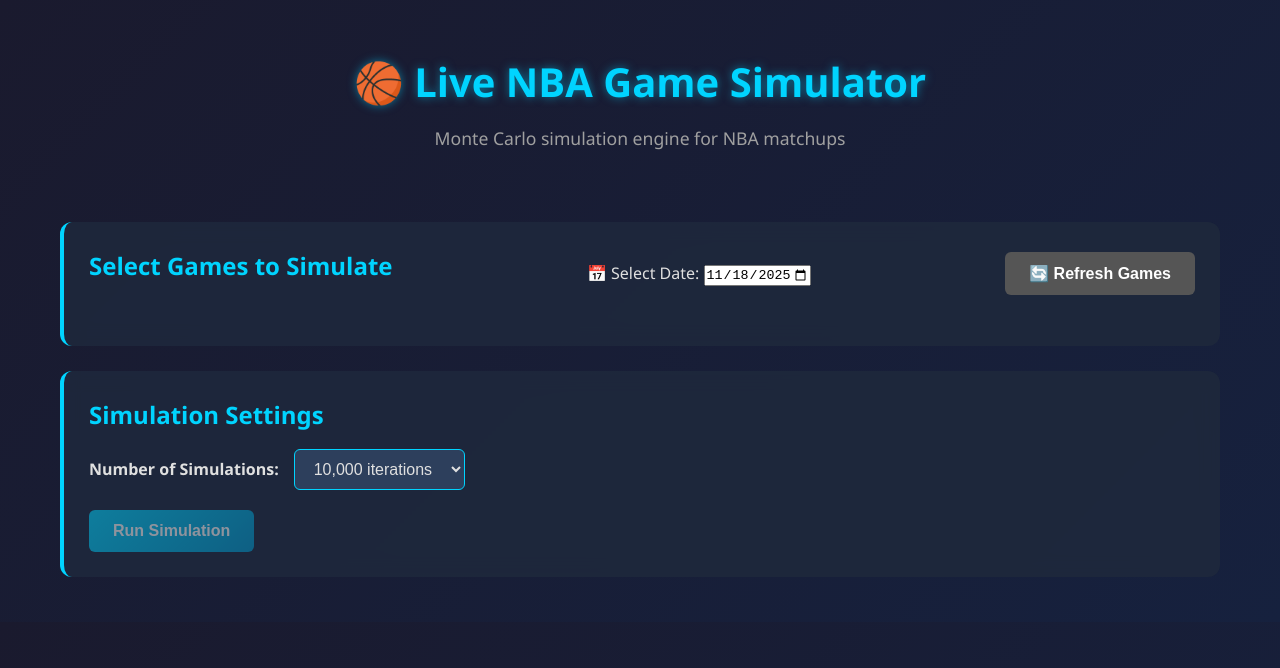
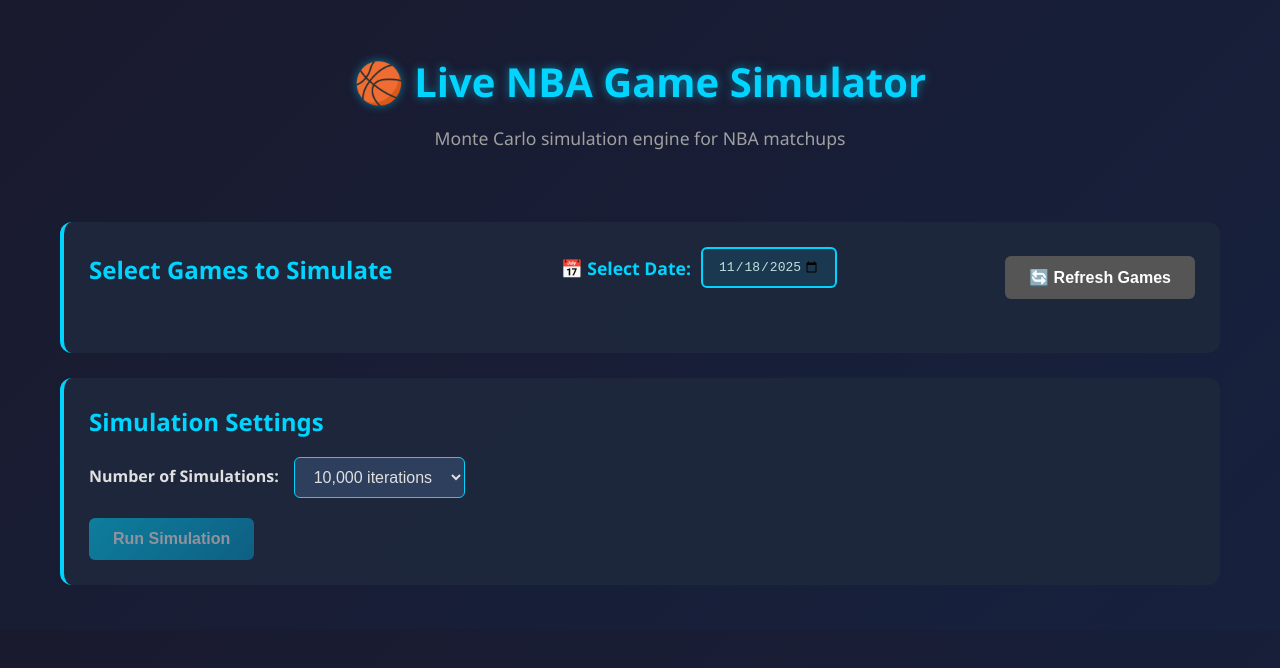
Before and after one commit to NuttyMouth69/nba-simulator, a plain HTML site: page index.html in a window 1280 px wide. Drawn offline with Linux system fonts and the light colour scheme; no server answers.

Commit message:
Add CSS styling for date picker
- Added flexbox layout for date selector
- Styled date input with gradient theme matching site design
- Added hover and focus states with glow effects
- Matches the overall blue/cyan color scheme

```diff
--- a/styles.css
+++ b/styles.css
@@ -84,6 +84,42 @@ h2, h3 {
 .btn-primary:hover:not(:disabled) {
     transform: translateY(-2px);
     box-shadow: 0 8px 20px rgba(0, 212, 255, 0.4);
+}
+
+/* Date Picker */
+.date-selector {
+    display: flex;
+    align-items: center;
+    gap: 10px;
+    margin-bottom: 20px;
+}
+
+.date-selector label {
+    color: #00d4ff;
+    font-size: 1.1em;
+    font-weight: 600;
+}
+
+.date-input {
+    padding: 10px 15px;
+    border: 2px solid #00d4ff;
+    border-radius: 6px;
+    background: rgba(0, 212, 255, 0.1);
+    color: #c0e0e0;
+    font-size: 1em;
+    cursor: pointer;
+    transition: all 0.3s ease;
+}
+
+.date-input:hover {
+    background: rgba(0, 212, 255, 0.2);
+    border-color: #0099cc;
+}
+
+.date-input:focus {
+    outline: none;
+    background: rgba(0, 212, 255, 0.2);
+    box-shadow: 0 0 10px rgba(0, 212, 255, 0.5);
 }
 
 .btn-primary:disabled {
```
